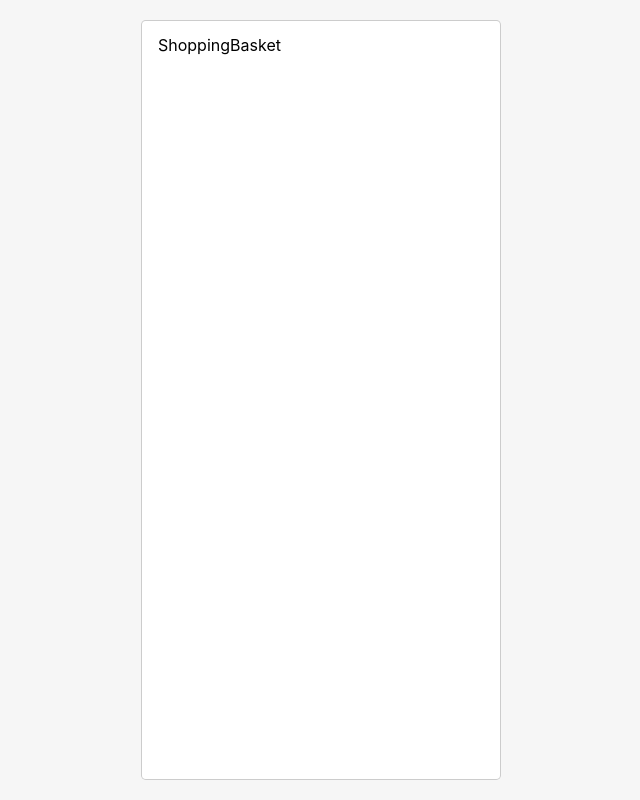
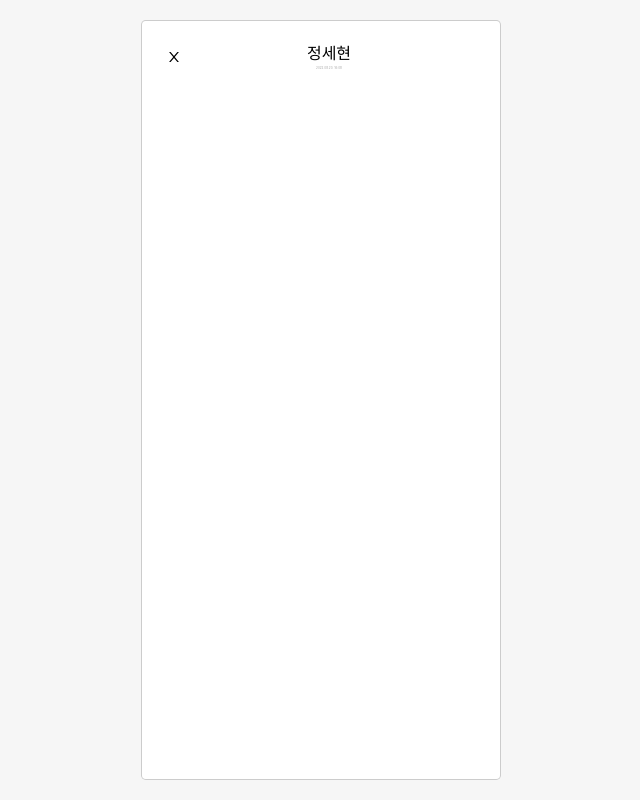
Before and after one commit to rnfltpgus/colavo_shopping_basket, a React (Create React App) app: page / in a window 1280 px wide. Shown: the whole page, without its empty margins (319-959 px from the left). Built offline with nearby package versions, Linux system fonts and the light colour scheme.

Commit message:
🔩Feat: 상단 헤더영역 완료

```diff
--- /dev/null
+++ b/src/components/Header.tsx
@@ -0,0 +1,73 @@
+/* eslint-disable react-hooks/exhaustive-deps */
+import { useEffect, useState } from "react";
+import { useNavigate } from "react-router-dom";
+
+import padNumber from "../utils/padNumber";
+
+import { AiOutlineClose } from "react-icons/ai";
+import styled from "styled-components";
+
+type HeaderProp = {
+  title: string;
+};
+
+const Header = ({ title }: HeaderProp): JSX.Element => {
+  const navigate = useNavigate();
+  let now = new Date();
+  const [year, setYear] = useState(padNumber(now.getFullYear(), 2));
+  const [month, setMonth] = useState(padNumber(now.getMonth(), 2));
+  const [data, setData] = useState(padNumber(now.getDate(), 2));
+  const [hour, setHour] = useState(padNumber(now.getHours(), 2));
+  const [min, setMin] = useState(padNumber(now.getMinutes(), 2));
+
+  console.log(year);
+  useEffect(() => {
+    setInterval(() => {
+      now = new Date();
+      setYear(padNumber(now.getFullYear(), 2));
+      setMonth(padNumber(now.getMonth(), 2));
+      setData(padNumber(now.getDate(), 2));
+      setHour(padNumber(now.getHours(), 2));
+      setMin(padNumber(now.getMinutes(), 2));
+    }, 1000);
+  }, []);
+
+  return (
+    <HeaderComponent>
+      <BackButton onClick={() => navigate("/")}>
+        <AiOutlineClose />
+      </BackButton>
+      <NavTitle>
+        {title}
+        <RealTime>
+          {year}.{month}.{data}. {hour}:{min}
+        </RealTime>
+      </NavTitle>
+    </HeaderComponent>
+  );
+};
+
+export default Header;
+
+const HeaderComponent = styled.header`
+  left: 0;
+  display: flex;
+  padding: 0.5rem;
+  align-items: center;
+  justify-content: center;
+  text-align: center;
+`;
+
+const BackButton = styled.div`
+  cursor: pointer;
+`;
+
+const NavTitle = styled.div`
+  margin: auto;
+`;
+
+const RealTime = styled.div`
+  margin-top: 0.4rem;
+  font-size: 3px;
+  color: #a6a6a6;
+`;
--- a/src/pages/ShoppingBasket.tsx
+++ b/src/pages/ShoppingBasket.tsx
@@ -1,7 +1,12 @@
 import React from "react";
+import Header from "../components/Header";
 
 const ShoppingBasket = () => {
-  return <div>ShoppingBasket</div>;
+  return (
+    <>
+      <Header title='정세현'/>
+    </>
+  );
 };
 
 export default ShoppingBasket;
--- /dev/null
+++ b/src/utils/padNumber.tsx
@@ -0,0 +1,5 @@
+const padNumber = (num: number, length: number) => {
+  return String(num).padStart(length, "0");
+};
+
+export default padNumber;
```
